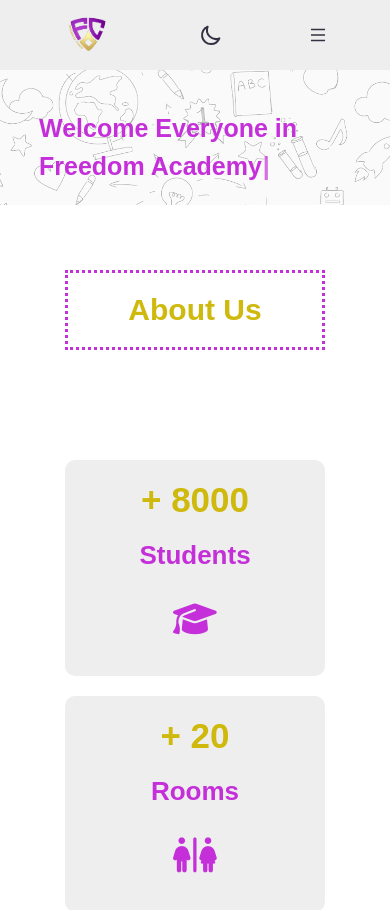
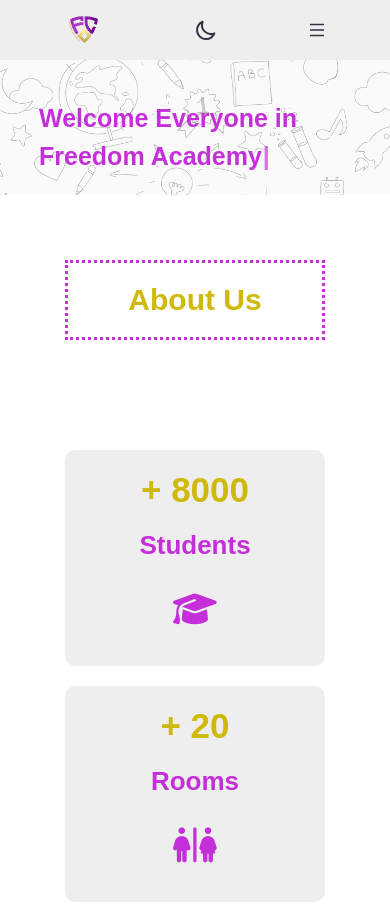
Before and after one commit to ziad223/Freedom_Academy, a React (Create React App) app: page /about in a window 390 px wide. Shown: the top 910 px of the page. Built offline with nearby package versions, Linux system fonts and the light colour scheme.

Commit message:
Update Navbar.css

```diff
--- a/src/components/Navbar/Navbar.css
+++ b/src/components/Navbar/Navbar.css
@@ -208,7 +208,7 @@
 
     }
     .navbar .logo img{
-        width : 50px
+        width : 40px
     }
     .navbar .container{
         width: 90%;
```
